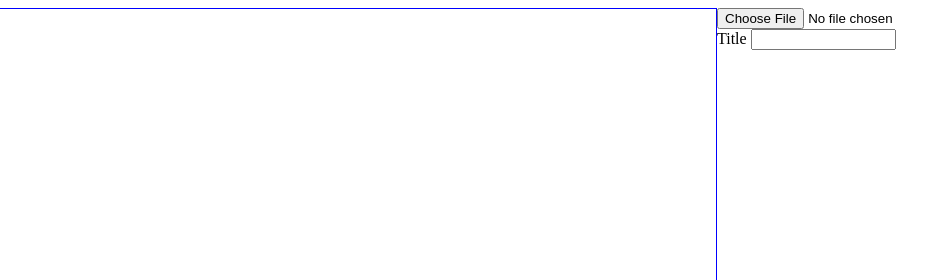
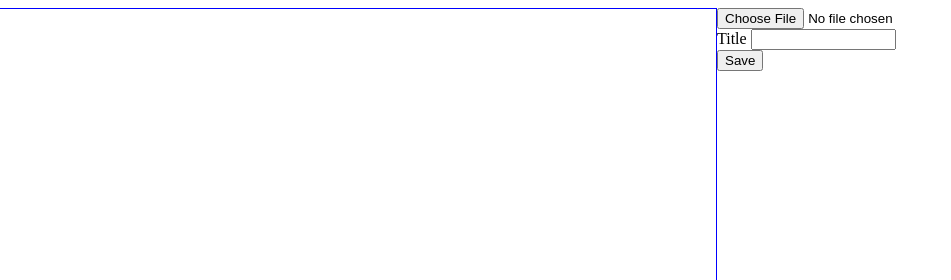
Before and after one commit to chobocho/painter, a plain HTML site: page doc/tutorial/008/src/painter.html in a window 1280 px wide. Shown: the top 280 px of the page, 73-1024 px from the left. Drawn offline with Linux system fonts and the light colour scheme.

Commit message:
[Title] Tutorial 008 - Add save button [Problem] N/A [Cause] N/A [Solution] N/A [Memo] N/A

```diff
--- a/doc/tutorial/008/src/painter.html
+++ b/doc/tutorial/008/src/painter.html
@@ -121,6 +121,11 @@
         <span class="cell">
           <INPUT type="file" id="load_filename" value="Load" />
           <div>Title <input id="title" size="15" /></div>
+          <div>
+            <a id="saveImage" download="image.png">
+                <INPUT type="button" value="Save" onClick="saveImage()" />
+            </a>
+          </div>
         </span>
       </div>
     </div>
--- a/doc/tutorial/008/src/painter.js
+++ b/doc/tutorial/008/src/painter.js
@@ -264,6 +264,23 @@ function selectShape(choosedShape) {
   painter.setShape(choosedShape);
 }
 
+function saveImage() {
+  console.log("saveImage()");
+  var imageName = document.getElementById("title").value;
+  console.log(imageName.lenght);
+  if (imageName.length == 0) {
+    imageName = "image";
+  }
+  imageName += ".png";
+  var savedImage = document.getElementById("saveImage");
+  var image = document
+    .getElementById("canvas")
+    .toDataURL("image/png")
+    .replace("image/png", "image/octet-stream");
+  savedImage.setAttribute("download", imageName);
+  savedImage.setAttribute("href", image);
+}
+
 function onLoadPage() {
   canvas = document.getElementById("canvas");
   cvs = canvas.getContext("2d");
```
